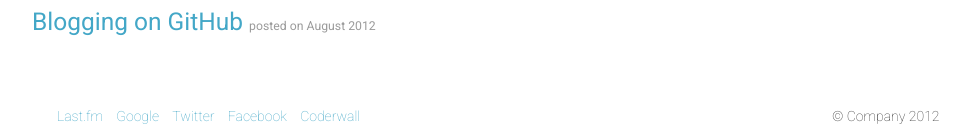
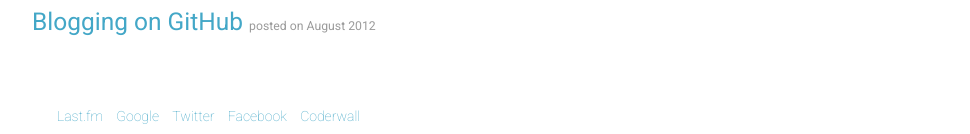
Before and after one commit to ggordan/ggordan.github.com, a Jekyll site: the page built from index.html, in a window 1280 px wide and 900 px high, scrolled down 1958 px. Shown: the part 763-897 px from the top of the window, without its empty margins (23-993 px from the left). Built offline with Jekyll 4.4.1, drawn with Linux system fonts in a browser that asks for light colours; nearby versions of some CDN libraries; Markdown is read by kramdown in place of the engine named in the settings; comment, search, counter and statistics services are not loaded.

Commit message:
updated footer

```diff
--- a/_includes/footer.html
+++ b/_includes/footer.html
@@ -11,7 +11,6 @@
                 </ul>
             </div>
             <div class="span4">
-                <p>&copy; Company 2012</p>
             </div>
         </div>
     </div>
```
